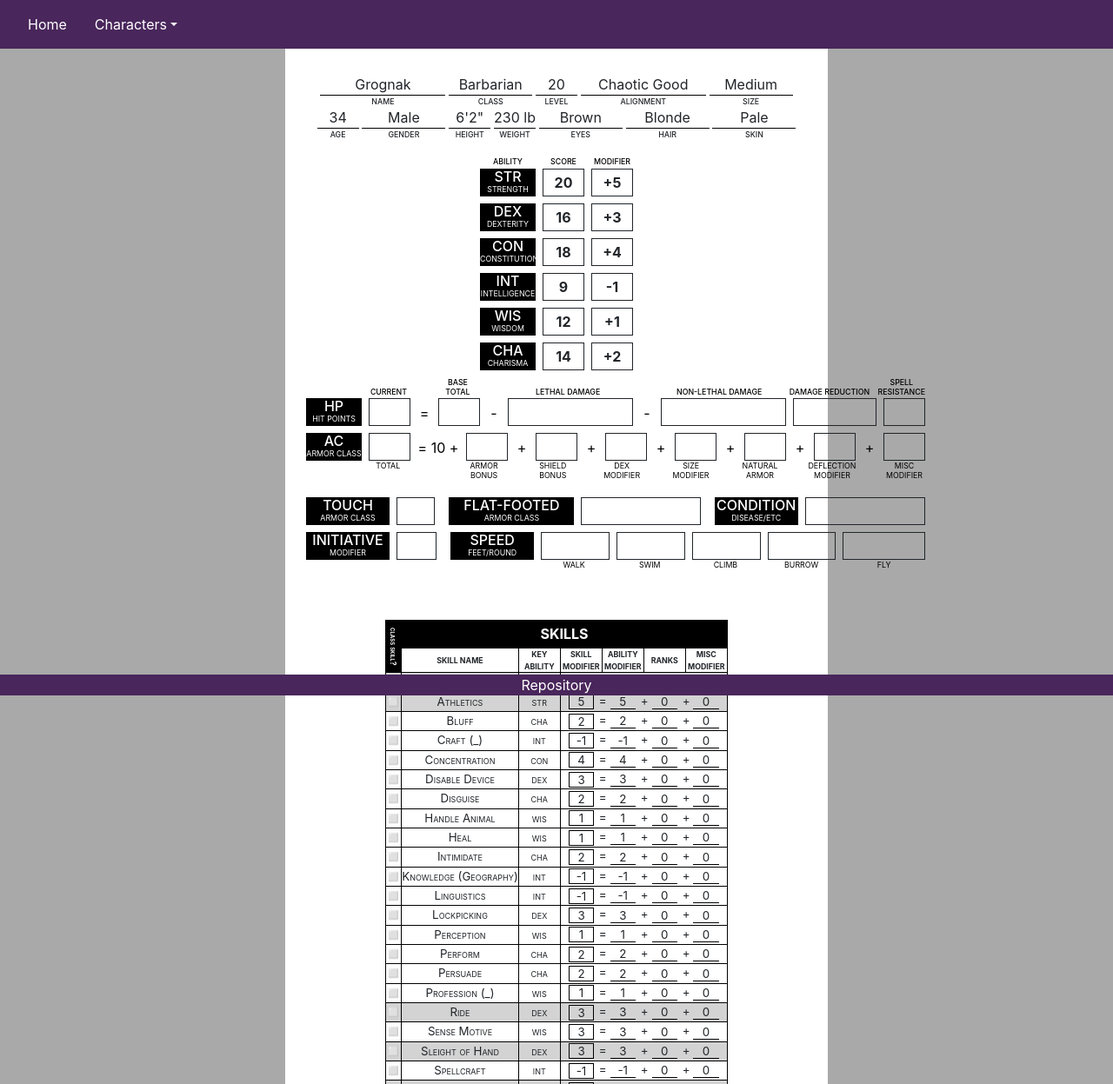
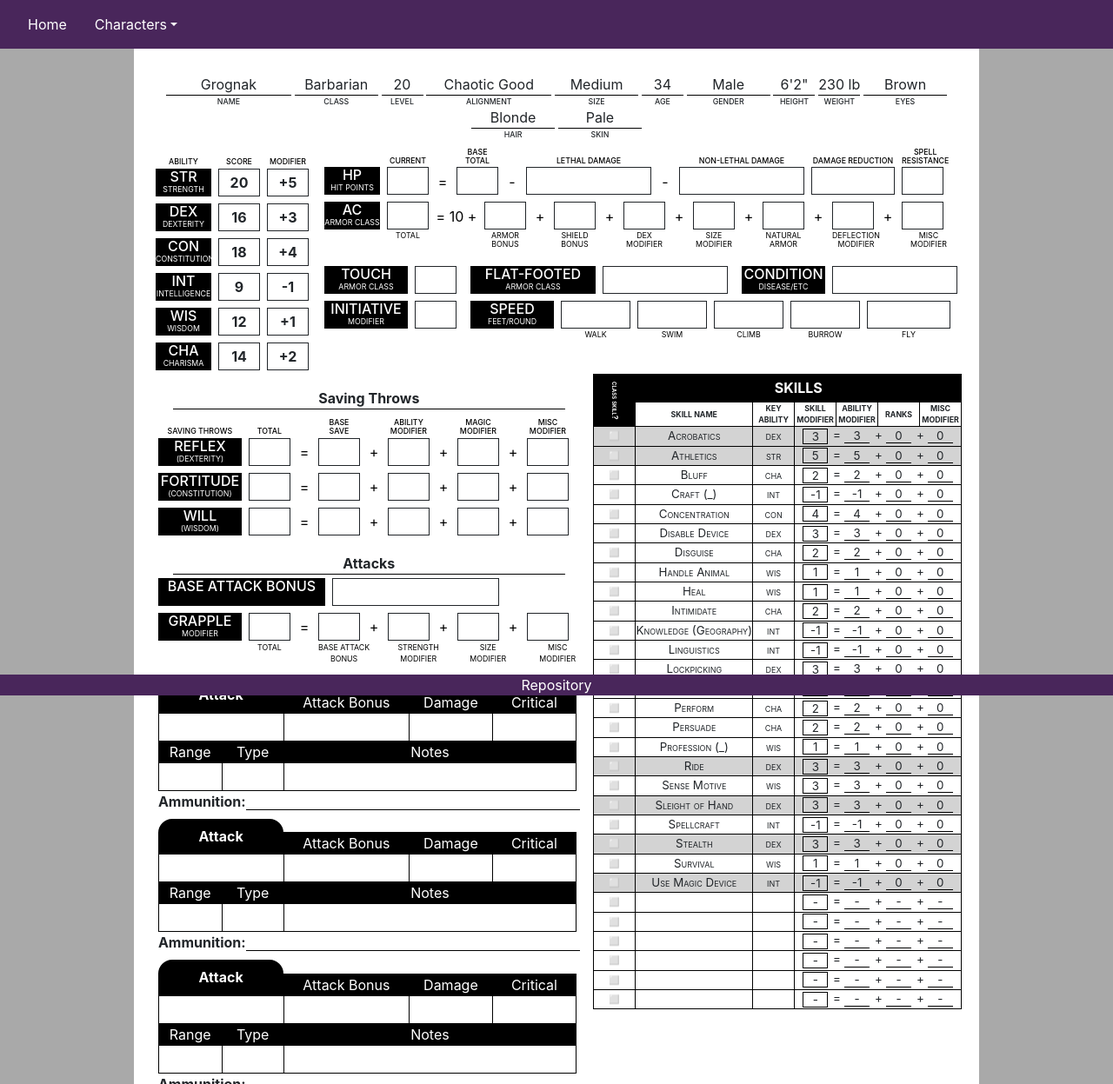
Before and after one commit to Xarkahn/CreativeProject1, a plain HTML site: page pages/charactersheet-Grognak.html in a window 1280 px wide. Shown: the top 1247 px of the page at 87% size. Drawn offline with nearby package versions, Linux system fonts and the light colour scheme.

Commit message:
More Responsiveness
Works properly on long, thin screens and wide, short screens, not just 2.5k and common phones.

```diff
--- a/css/styles.css
+++ b/css/styles.css
@@ -70,6 +70,10 @@ body {
     text-indent: 3em;
     text-align: left;
 }
+.landing h1 {
+    text-indent: 0;
+    text-align: center;
+}
 
 /* Character Sheet */
 .character-sheet {
@@ -137,13 +141,16 @@ body {
     flex-direction: row;
     flex-wrap: wrap;
 }
+.top-row2 {
+    margin: 0 auto;
+}
 .bottom-row {
     width: 100%;
     margin-left: auto;
     margin-right: auto;
     display: flex;
     flex-direction: column-reverse;
-    justify-content: flex-end;
+    justify-content: flex-start;
     align-items: center;
     flex-wrap: wrap;
 }
@@ -155,7 +162,7 @@ body {
     overflow-x: auto;
 }
 .armor2 {
-    min-width: 728px;
+    min-width: 744px;
     display: flex;
     flex-direction: row;
 }
@@ -165,21 +172,21 @@ body {
     max-width: 95vw;
     margin-left: auto;
     margin-right: auto;
+    margin-bottom: auto;
 }
 .skills {
     margin-left: auto;
     margin-right: auto;
-    margin-top: 10%;
     border-spacing: 0;
     font-variant: small-caps;
     text-align: center;
 }
 .class-skill {
-    max-width: 1em;
     background-color: black;
     color: white;
 }
 .class-skill div {
+    min-width: 3ex;
     margin: auto;
     writing-mode: vertical-rl;
 }
@@ -233,9 +240,13 @@ body {
     top: -.3em;
     right: -1em;
 }
+.saving-throws {
+    min-width: 500px;
+}
 .attacks {
     text-align: center;
     margin: auto;
+    min-width: 500px;
 }
 .attacks th {
     font-weight: normal;
@@ -484,23 +495,22 @@ form .skillallocation #submit {
 }
 
 /* Screen adjustments */
-@media only screen and (min-height: 1260px) {
+@media only screen and (min-width: 972px) {
     .character-sheet {
+        max-width: 972px;
+    }
+    .bottom-row {
+        max-height: 850px;
+    }
+    .skills {
+        margin-bottom: 66px;
+    }
+}
+@media only screen and (min-width: 972px) and (min-height: 1260px) {
+    .character-sheet {
+        width: 78vh;
         height: calc(100vh - 56px);
         max-height: calc(100vh - 56px);
-    }
-    .bottom-row {
-        flex-direction: column-reverse;
-        max-height: 70%;
-    }
-}
-@media only screen and (min-width: 972px) {
-    .character-sheet {
-        max-width: 78vh;
-    }
-    .bottom-row {
-        flex-direction: column-reverse;
-        max-height: 70%;
     }
 }
 @media only screen and (max-width: 413px) {
```
